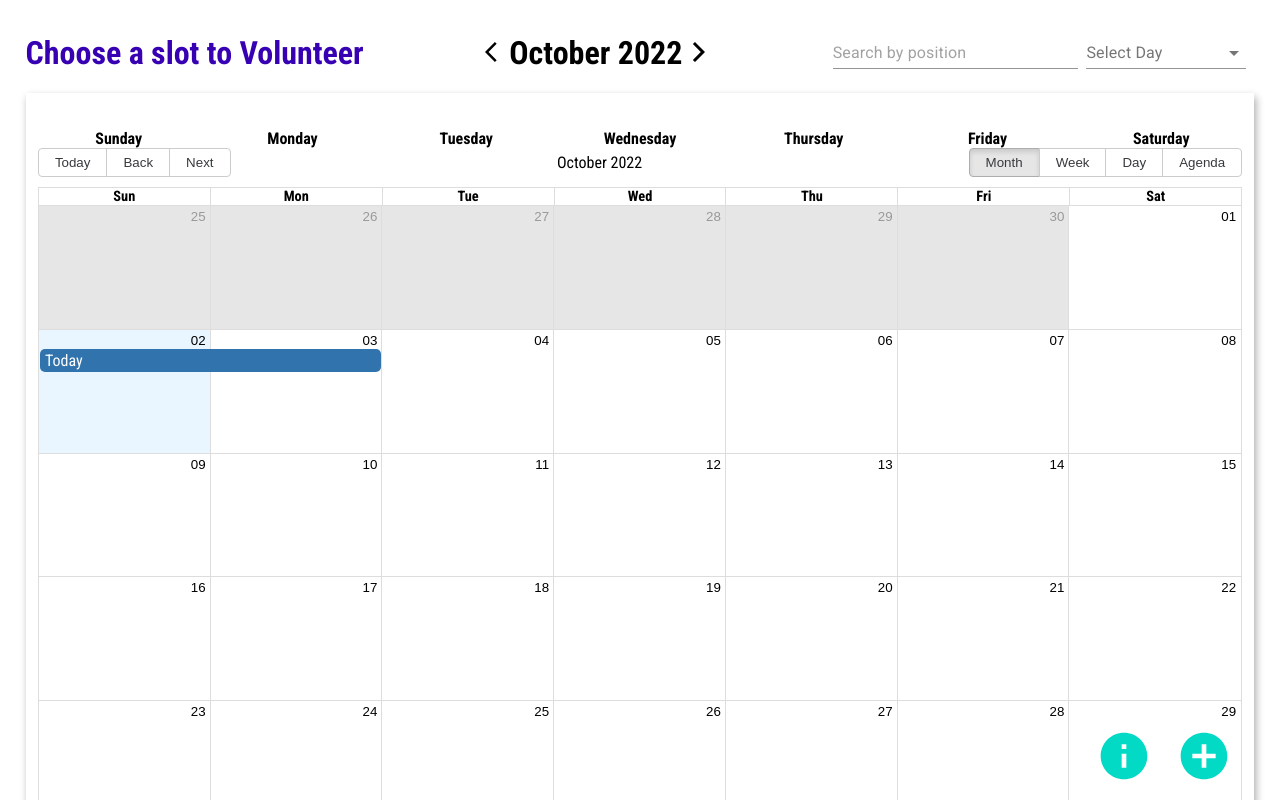
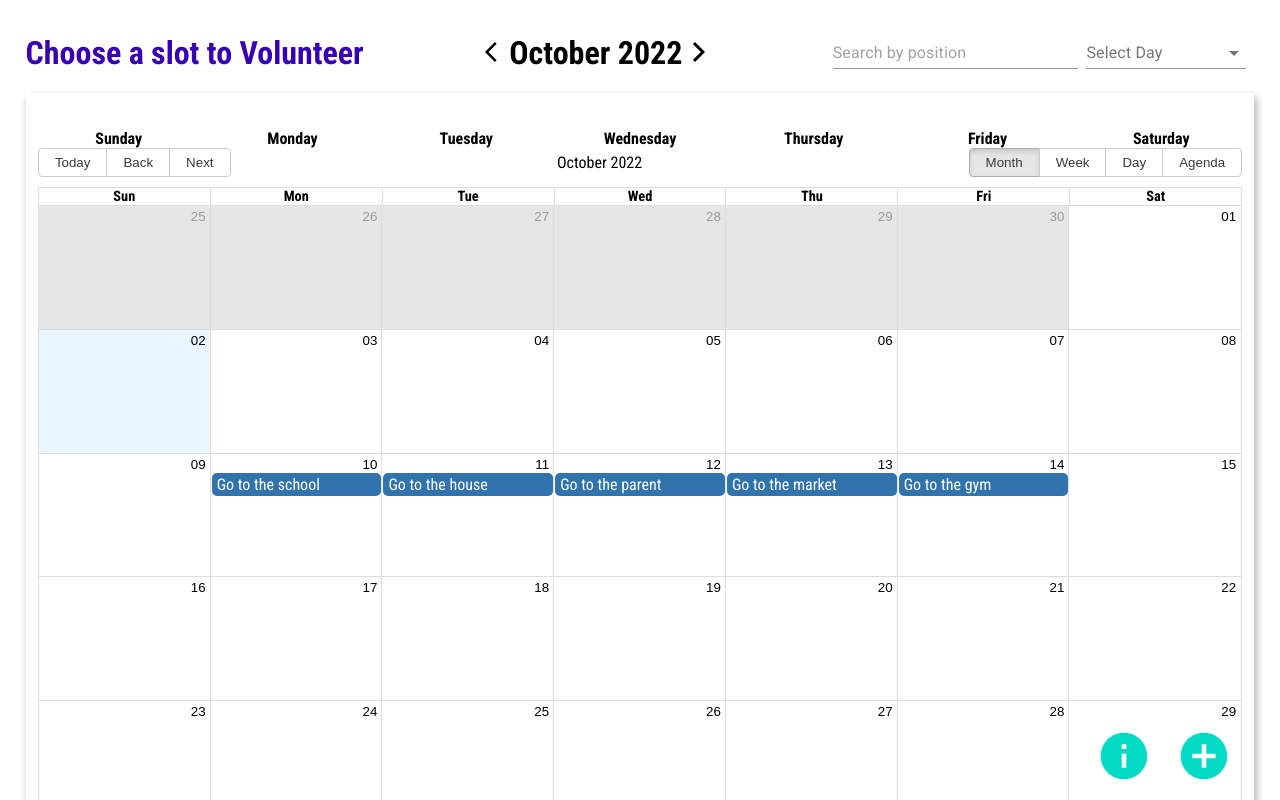
Before and after one commit to opportunity-hack/deprecated-girard-training-stables, a React (Create React App) app in the folder client/: page /volunteer in a window 1280 px wide. Shown: the top 800 px of the page. Built offline with nearby package versions, Linux system fonts and the light colour scheme.

Commit message:
completely redid accordion and slot picker

```diff
--- a/client/src/components/SlotPicker/SlotPicker.js
+++ b/client/src/components/SlotPicker/SlotPicker.js
@@ -205,7 +205,13 @@ function SlotPicker(props) {
     const localizer = momentLocalizer(moment)
 
     const handleSelectEvent = useCallback(
-    (event) => window.alert(event.title),
+    (event) => {
+        let temp = <CustomAccordion data={event} handleClose={handleClose} signUp={signUp} />
+
+        setBody(temp);
+
+        openModal();
+    },
     []
   )
 
--- a/client/src/mock/events.js
+++ b/client/src/mock/events.js
@@ -5,173 +5,216 @@ const now = new Date()
 // eslint-disable-next-line import/no-anonymous-default-export
 export default [
   {
-    id: 0,
-    title: 'All Day Event very long title',
-    allDay: true,
-    start: new Date(2022, 3, 0),
-    end: new Date(2022, 3, 1),
-  },
-  {
-    id: 1,
-    title: 'Long Event',
-    start: new Date(2022, 3, 7),
-    end: new Date(2022, 3, 10),
-  },
-
-  {
-    id: 2,
-    title: 'DTS STARTS',
-    start: new Date(2022, 2, 13, 0, 0, 0),
-    end: new Date(2022, 2, 20, 0, 0, 0),
-  },
-
-  {
-    id: 3,
-    title: 'DTS ENDS',
-    start: new Date(2016, 10, 6, 0, 0, 0),
-    end: new Date(2016, 10, 13, 0, 0, 0),
-  },
-
-  {
-    id: 4,
-    title: 'Some Event',
-    start: new Date(2022, 3, 9, 0, 0, 0),
-    end: new Date(2022, 3, 10, 0, 0, 0),
-  },
-  {
-    id: 5,
-    title: 'Conference',
-    start: new Date(2022, 3, 11),
-    end: new Date(2022, 3, 13),
-    desc: 'Big conference for important people',
-  },
-  {
-    id: 6,
-    title: 'Meeting',
-    start: new Date(2022, 3, 12, 10, 30, 0, 0),
-    end: new Date(2022, 3, 12, 12, 30, 0, 0),
-    desc: 'Pre-meeting meeting, to prepare for the meeting',
-  },
-  {
-    id: 7,
-    title: 'Lunch',
-    start: new Date(2022, 3, 12, 12, 0, 0, 0),
-    end: new Date(2022, 3, 12, 13, 0, 0, 0),
-    desc: 'Power lunch',
-  },
-  {
-    id: 8,
-    title: 'Meeting',
-    start: new Date(2022, 3, 12, 14, 0, 0, 0),
-    end: new Date(2022, 3, 12, 15, 0, 0, 0),
-  },
-  {
-    id: 9,
-    title: 'Happy Hour',
-    start: new Date(2022, 3, 12, 17, 0, 0, 0),
-    end: new Date(2022, 3, 12, 17, 30, 0, 0),
-    desc: 'Most important meal of the day',
-  },
-  {
-    id: 10,
-    title: 'Dinner',
-    start: new Date(2022, 3, 12, 20, 0, 0, 0),
-    end: new Date(2022, 3, 12, 21, 0, 0, 0),
-  },
-  {
-    id: 11,
-    title: 'Planning Meeting with Paige',
-    start: new Date(2022, 3, 13, 8, 0, 0),
-    end: new Date(2022, 3, 13, 10, 30, 0),
-  },
-  {
-    id: 11.1,
-    title: 'Inconvenient Conference Call',
-    start: new Date(2022, 3, 13, 9, 30, 0),
-    end: new Date(2022, 3, 13, 12, 0, 0),
-  },
-  {
-    id: 11.2,
-    title: "Project Kickoff - Lou's Shoes",
-    start: new Date(2022, 3, 13, 11, 30, 0),
-    end: new Date(2022, 3, 13, 14, 0, 0),
-  },
-  {
-    id: 11.3,
-    title: 'Quote Follow-up - Tea by Tina',
-    start: new Date(2022, 3, 13, 15, 30, 0),
-    end: new Date(2022, 3, 13, 16, 0, 0),
-  },
-  {
-    id: 12,
-    title: 'Late Night Event',
-    start: new Date(2022, 3, 17, 19, 30, 0),
-    end: new Date(2022, 3, 18, 2, 0, 0),
-  },
-  {
-    id: 12.5,
-    title: 'Late Same Night Event',
-    start: new Date(2022, 3, 17, 19, 30, 0),
-    end: new Date(2022, 3, 17, 23, 30, 0),
-  },
-  {
-    id: 13,
-    title: 'Multi-day Event',
-    start: new Date(2022, 3, 20, 19, 30, 0),
-    end: new Date(2022, 3, 22, 2, 0, 0),
-  },
-  {
-    id: 14,
-    title: 'Today',
-    start: new Date(new Date().setHours(new Date().getHours() - 3)),
-    end: new Date(new Date().setHours(new Date().getHours() + 3)),
-  },
-  {
-    id: 16,
-    title: 'Video Record',
-    start: new Date(2022, 3, 14, 15, 30, 0),
-    end: new Date(2022, 3, 14, 19, 0, 0),
-  },
-  {
-    id: 17,
-    title: 'Dutch Song Producing',
-    start: new Date(2022, 3, 14, 16, 30, 0),
-    end: new Date(2022, 3, 14, 20, 0, 0),
-  },
-  {
     id: 18,
-    title: 'Itaewon Halloween Meeting',
-    start: new Date(2022, 3, 14, 16, 30, 0),
-    end: new Date(2022, 3, 14, 17, 30, 0),
-  },
-  {
-    id: 19,
-    title: 'Online Coding Test',
-    start: new Date(2022, 3, 14, 17, 30, 0),
-    end: new Date(2022, 3, 14, 20, 30, 0),
+    title: 'Go to the school',
+    start: new Date(2022, 9, 10, 18, 30, 0),
+    end: new Date(2022, 9, 10, 20, 0, 0),
+    instructor: {
+      firstName: "Shreyas",
+      lastName: "Narayanan"
+    },
+    volunteers: {
+      "lesson assistant": {
+        minVolunteers: 1,
+        signedUp: [{
+          firstName: "Shreyas",
+          lastName: "Narayanan"
+        }]
+      },
+      "sidewalker": {
+        minVolunteers: 3,
+        signedUp: [{
+          firstName: "Shreyas",
+          lastName: "Narayanan"
+        }]
+      },
+      "horse leader": {
+        minVolunteers: 10,
+        signedUp: [{
+          firstName: "Shreyas",
+          lastName: "Narayanan"
+        },
+        {
+          firstName: "Shreyas",
+          lastName: "Narayanan"
+        }]
+      }
+    }
   },
   {
     id: 20,
-    title: 'An overlapped Event',
-    start: new Date(2022, 3, 14, 17, 0, 0),
-    end: new Date(2022, 3, 14, 18, 30, 0),
+    title: 'Go to the house',
+    start: new Date(2022, 9, 11, 18, 30, 0),
+    end: new Date(2022, 9, 11, 20, 0, 0),
+    instructor: {
+      firstName: "Shreyas",
+      lastName: "Narayanan"
+    },
+    volunteers: {
+      "barn crew": {
+        minVolunteers: 2,
+        signedUp: [{
+          firstName: "Shreyas",
+          lastName: "Narayanan"
+        }]
+      },
+      "lesson assistant": {
+        minVolunteers: 1,
+        signedUp: [{
+          firstName: "Shreyas",
+          lastName: "Narayanan"
+        }]
+      },
+      "sidewalker": {
+        minVolunteers: 3,
+        signedUp: [{
+          firstName: "Shreyas",
+          lastName: "Narayanan"
+        }]
+      },
+      "horse leader": {
+        minVolunteers: 10,
+        signedUp: [{
+          firstName: "Shreyas",
+          lastName: "Narayanan"
+        },
+        {
+          firstName: "Shreyas",
+          lastName: "Narayanan"
+        }]
+      }
+    }
   },
   {
     id: 21,
-    title: 'Phone Interview',
-    start: new Date(2022, 3, 14, 17, 0, 0),
-    end: new Date(2022, 3, 14, 18, 30, 0),
+    title: 'Go to the parent',
+    start: new Date(2022, 9, 12, 18, 30, 0),
+    end: new Date(2022, 9, 12, 20, 0, 0),
+    instructor: {
+      firstName: "Shreyas",
+      lastName: "Narayanan"
+    },
+    volunteers: {
+      "barn crew": {
+        minVolunteers: 2,
+        signedUp: [{
+          firstName: "Shreyas",
+          lastName: "Narayanan"
+        }]
+      },
+      "lesson assistant": {
+        minVolunteers: 1,
+        signedUp: [{
+          firstName: "Shreyas",
+          lastName: "Narayanan"
+        }]
+      },
+      "sidewalker": {
+        minVolunteers: 3,
+        signedUp: [{
+          firstName: "Shreyas",
+          lastName: "Narayanan"
+        }]
+      },
+      "horse leader": {
+        minVolunteers: 10,
+        signedUp: [{
+          firstName: "Shreyas",
+          lastName: "Narayanan"
+        },
+        {
+          firstName: "Shreyas",
+          lastName: "Narayanan"
+        }]
+      }
+    }
   },
   {
     id: 22,
-    title: 'Cooking Class',
-    start: new Date(2022, 3, 14, 17, 30, 0),
-    end: new Date(2022, 3, 14, 19, 0, 0),
+    title: 'Go to the market',
+    start: new Date(2022, 9, 13, 18, 30, 0),
+    end: new Date(2022, 9, 13, 20, 0, 0),
+    instructor: {
+      firstName: "Shreyas",
+      lastName: "Narayanan"
+    },
+    volunteers: {
+      "barn crew": {
+        minVolunteers: 2,
+        signedUp: [{
+          firstName: "Shreyas",
+          lastName: "Narayanan"
+        }]
+      },
+      "lesson assistant": {
+        minVolunteers: 1,
+        signedUp: [{
+          firstName: "Shreyas",
+          lastName: "Narayanan"
+        }]
+      },
+      "sidewalker": {
+        minVolunteers: 3,
+        signedUp: [{
+          firstName: "Shreyas",
+          lastName: "Narayanan"
+        }]
+      },
+      "horse leader": {
+        minVolunteers: 10,
+        signedUp: [{
+          firstName: "Shreyas",
+          lastName: "Narayanan"
+        },
+        {
+          firstName: "Shreyas",
+          lastName: "Narayanan"
+        }]
+      }
+    }
   },
   {
     id: 23,
     title: 'Go to the gym',
-    start: new Date(2022, 3, 14, 18, 30, 0),
-    end: new Date(2022, 3, 14, 20, 0, 0),
+    start: new Date(2022, 9, 14, 18, 30, 0),
+    end: new Date(2022, 9, 14, 20, 0, 0),
+    instructor: {
+      firstName: "Shreyas",
+      lastName: "Narayanan"
+    },
+    volunteers: {
+      "barn crew": {
+        minVolunteers: 2,
+        signedUp: [{
+          firstName: "Shreyas",
+          lastName: "Narayanan"
+        }]
+      },
+      "lesson assistant": {
+        minVolunteers: 1,
+        signedUp: [{
+          firstName: "Shreyas",
+          lastName: "Narayanan"
+        }]
+      },
+      "sidewalker": {
+        minVolunteers: 3,
+        signedUp: [{
+          firstName: "Shreyas",
+          lastName: "Narayanan"
+        }]
+      },
+      "horse leader": {
+        minVolunteers: 10,
+        signedUp: [{
+          firstName: "Shreyas",
+          lastName: "Narayanan"
+        },
+        {
+          firstName: "Shreyas",
+          lastName: "Narayanan"
+        }]
+      }
+    }
   },
 ]
```
Also changed, not shown: client/src/components/Accordion/Accordion.js (+15 -24 lines), 1 other file (tests, documents, lock files or other folders).
